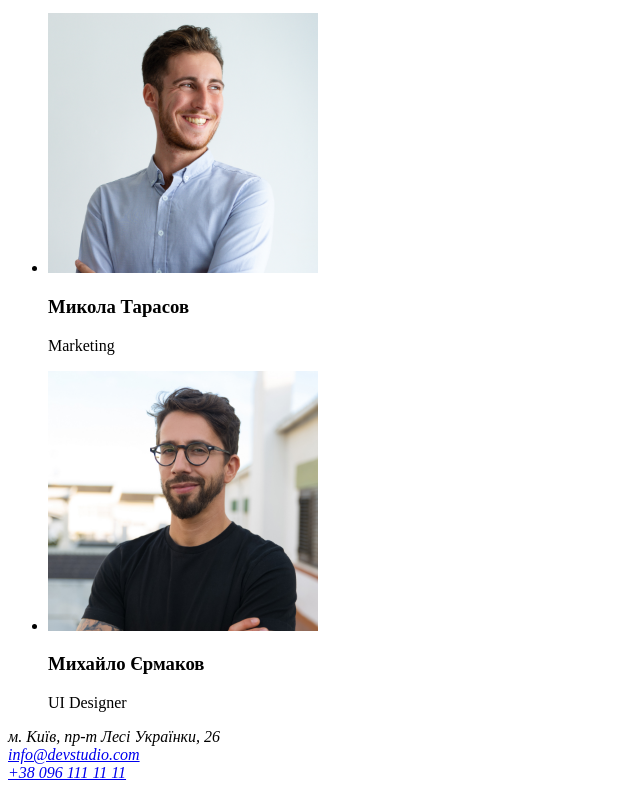
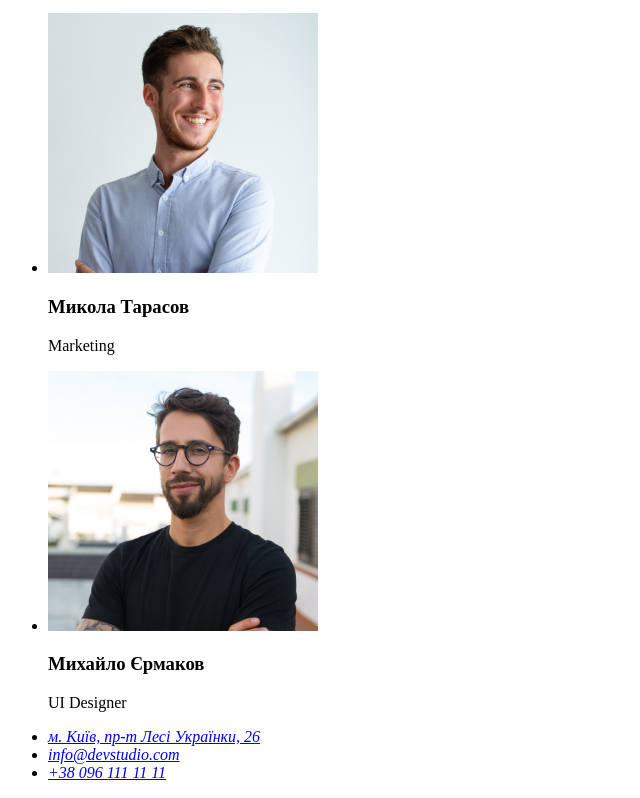
Before and after one commit to OleksandraBV/goit-markup-hw-01-02, a plain HTML site: page index.html in a window 1280 px wide. Shown: the part 2323-3121 px from the top of the page, without its empty margins (0-640 px from the left). Drawn offline with Linux system fonts and the light colour scheme.

Commit message:
new footer

```diff
--- a/index.html
+++ b/index.html
@@ -115,9 +115,18 @@
     <!-- Підвал сторінки -->
     <footer>
         <address>
-            м. Київ, пр-т Лесі Українки, 26 <br />
-            <a href="mailto:info@devstudio.com">info@devstudio.com</a> <br />
-            <a href="tel:+380961111111">+38 096 111 11 11</a>
+            <ul>
+                <li>
+                    <a href="https://www.google.com/maps/d/viewer?mid=10uSM3H-mIU3GznYo2szRIEphczw&hl=en_US&ll=50.42732700000001%2C30.538092&z=17"
+                    target="_blank" rel="noreferrer noopener">м. Київ, пр-т Лесі Українки, 26 </a>
+                </li>
+                <li>
+                    <a href="mailto:info@devstudio.com">info@devstudio.com</a>
+                </li>
+                <li>
+                    <a href="tel:+380961111111">+38 096 111 11 11</a>
+                </li>
+            </ul>
         </address>
     </footer>
 </body>
```
